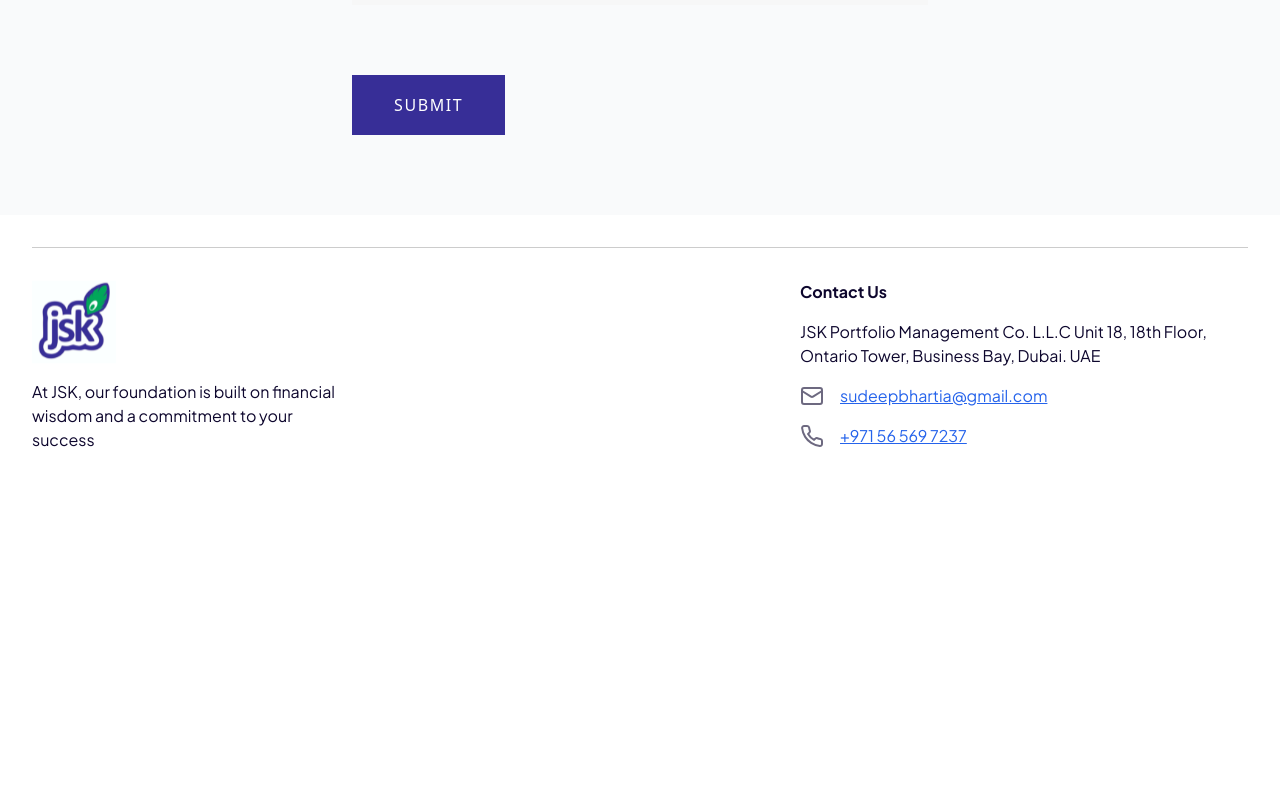
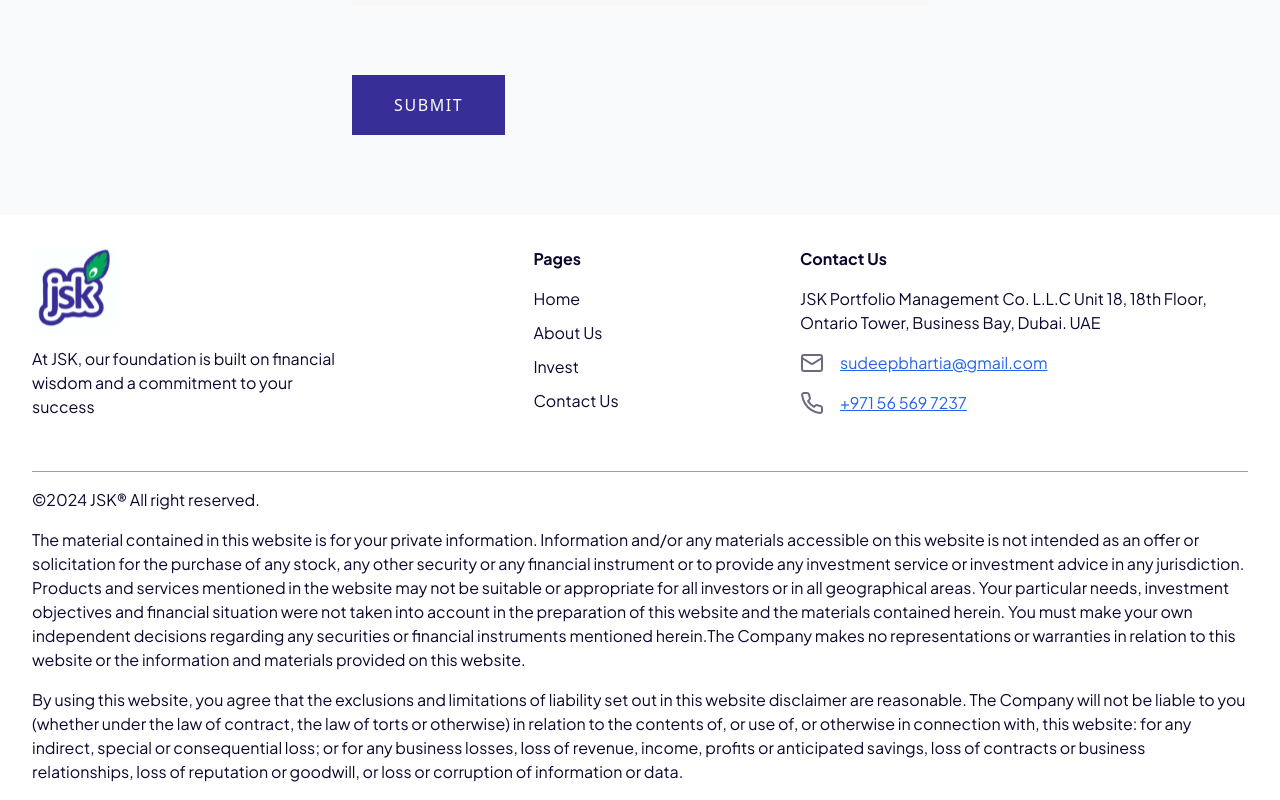
Before and after one commit to EnigmaInitiative/jsk-fe, a Next.js app: page / in a window 1280 px wide. Shown: the part 3549-4349 px from the top of the page. Before the commit the page ends 4053 px from the top, so only its background shows below. Built offline with nearby package versions, Linux system fonts and the light colour scheme.

Commit message:
feat: added footer

```diff
--- a/src/components/Footer.tsx
+++ b/src/components/Footer.tsx
@@ -2,11 +2,12 @@ import React from "react";
 import { Mail, Phone } from "lucide-react";
 import Image from "next/image";
 import logo from "@/assets/logo.svg";
+import { navbar_data } from "@/data/navbar_data";
+import FooterButton from "./ui/FooterButton";
 const Footer = () => {
   return (
-    <div className="font-jakarta mx-8 my-4 text-[#0D062D]">
-      <div className="my-8 h-[1px] w-full bg-black/20" />
-      <div className="flex flex-col  gap-8 md:gap-16 md:flex-row justify-between">
+    <div className="text-jsk-blue-2 mx-8 my-4 font-jakarta">
+      <div className="flex flex-col justify-between gap-8 md:flex-row md:gap-16 mt-8">
         <div className="flex flex-col gap-4">
           <Image
             src={logo as HTMLImageElement}
@@ -21,13 +22,34 @@ const Footer = () => {
           </p>
         </div>
         <div>
+          <p className="mb-4 font-[700]">Pages</p>
+          <div className="flex flex-col gap-2">
+            {navbar_data.map((item, i) => (
+              <div key={i} className="flex flex-col gap-2">
+                {item.popup.map((subItem, j) => {
+                  return subItem.title == "" ? (
+                    <FooterButton
+                      key={j - i}
+                      title={item.title}
+                      redirect={item.redirect}
+                    />
+                  ) : (
+                    <FooterButton
+                      key={j - i}
+                      title={subItem.title}
+                      redirect={subItem.redirect}
+                    />
+                  );
+                })}
+              </div>
+            ))}
+          </div>
+        </div>
+        <div>
           <p className="mb-4 font-[700]">Contact Us</p>
           <div className="mb-8">
             <div className="w-full max-w-md">
               <div className="">
-                {/* <div className="table-cell py-2 align-top">
-            <Building2 className="opacity-60" />
-          </div> */}
                 <div className="table-cell pb-2">
                   <p>
                     JSK Portfolio Management Co. L.L.C Unit 18, 18th Floor,
@@ -65,6 +87,38 @@ const Footer = () => {
           </div>
         </div>
       </div>
+      <div className="flex flex-col gap-4 mt-4">
+        <div className="bg-jsk-blue-2/40 h-[1px] w-full" />
+
+        <p>©2024 JSK® All right reserved.</p>
+        <p>
+          The material contained in this website is for your private
+          information. Information and/or any materials accessible on this
+          website is not intended as an offer or solicitation for the purchase
+          of any stock, any other security or any financial instrument or to
+          provide any investment service or investment advice in any
+          jurisdiction. Products and services mentioned in the website may not
+          be suitable or appropriate for all investors or in all geographical
+          areas. Your particular needs, investment objectives and financial
+          situation were not taken into account in the preparation of this
+          website and the materials contained herein. You must make your own
+          independent decisions regarding any securities or financial
+          instruments mentioned herein.The Company makes no representations or
+          warranties in relation to this website or the information and
+          materials provided on this website.
+        </p>
+        <p>
+          By using this website, you agree that the exclusions and limitations
+          of liability set out in this website disclaimer are reasonable. The
+          Company will not be liable to you (whether under the law of contract,
+          the law of torts or otherwise) in relation to the contents of, or use
+          of, or otherwise in connection with, this website: for any indirect,
+          special or consequential loss; or for any business losses, loss of
+          revenue, income, profits or anticipated savings, loss of contracts or
+          business relationships, loss of reputation or goodwill, or loss or
+          corruption of information or data.
+        </p>
+      </div>
     </div>
   );
 };
--- /dev/null
+++ b/src/components/ui/FooterButton.tsx
@@ -0,0 +1,39 @@
+"use client";
+import React, { useState } from "react";
+
+interface FooterButtonProps {
+  title: string;
+  redirect: string;
+}
+
+const FooterButton: React.FC<FooterButtonProps> = (props) => {
+  const [isHovered, setIsHovered] = useState(false);
+
+  const handleMouseEnter = () => {
+    setIsHovered(true);
+  };
+
+  const handleMouseLeave = () => {
+    setIsHovered(false);
+  };
+
+  return (
+    <a href={props.redirect}>
+      <div className='hover:cursor-pointer w-fit'>
+        <div
+          className=' font-dms'
+          onMouseEnter={handleMouseEnter}
+          onMouseLeave={handleMouseLeave}
+        >
+          {props.title}
+        </div>
+        <div
+          className='bottom-0 left-0 w-0 h-[2px] bg-white transition-all ease-in-out duration-[400ms]'
+          style={{ width: isHovered ? "100%" : "0" }}
+        ></div>
+      </div>
+    </a>
+  );
+};
+
+export default FooterButton;
--- a/tailwind.config.ts
+++ b/tailwind.config.ts
@@ -30,6 +30,8 @@ const config = {
         "gradient-color-1": "#44EB98",
         "gradient-color-2": "#46B83D",
         "background-color": "#F8F8F8",
+        "jsk-blue": "#372E97",
+        "jsk-blue-2": "#0D062D",
         border: "hsl(var(--border))",
         input: "hsl(var(--input))",
         ring: "hsl(var(--ring))",
@@ -63,7 +65,6 @@ const config = {
           DEFAULT: "hsl(var(--card))",
           foreground: "hsl(var(--card-foreground))",
         },
-        "jsk-blue": "#372E97",
       },
       borderRadius: {
         lg: "var(--radius)",
```
